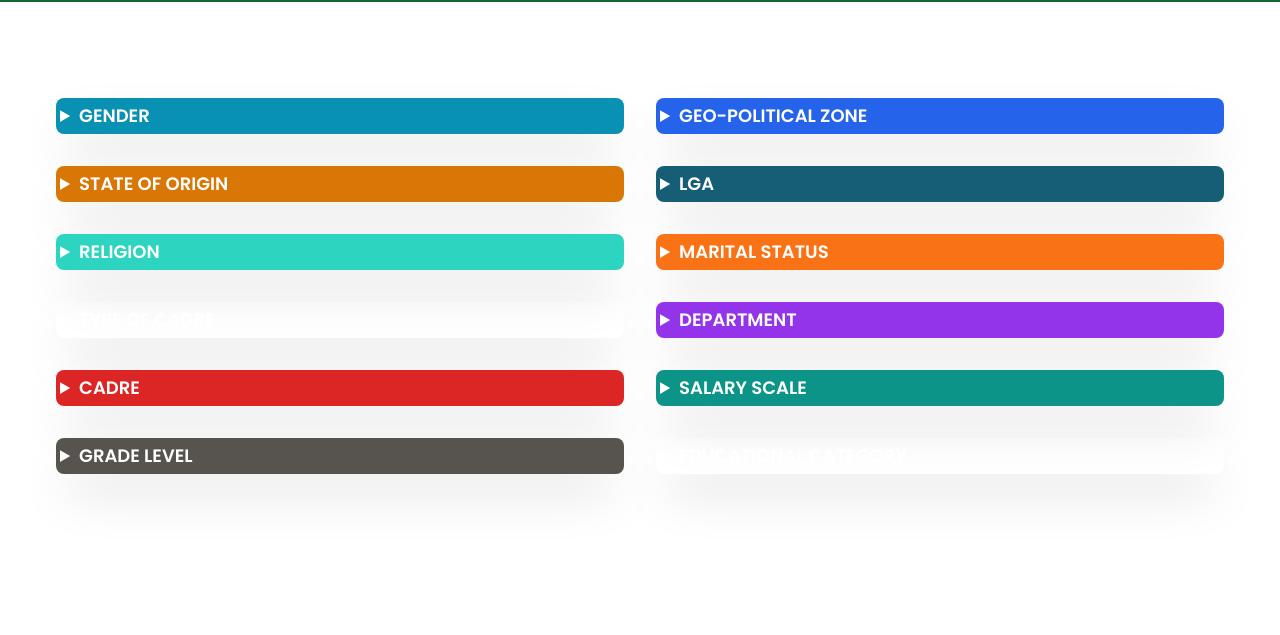
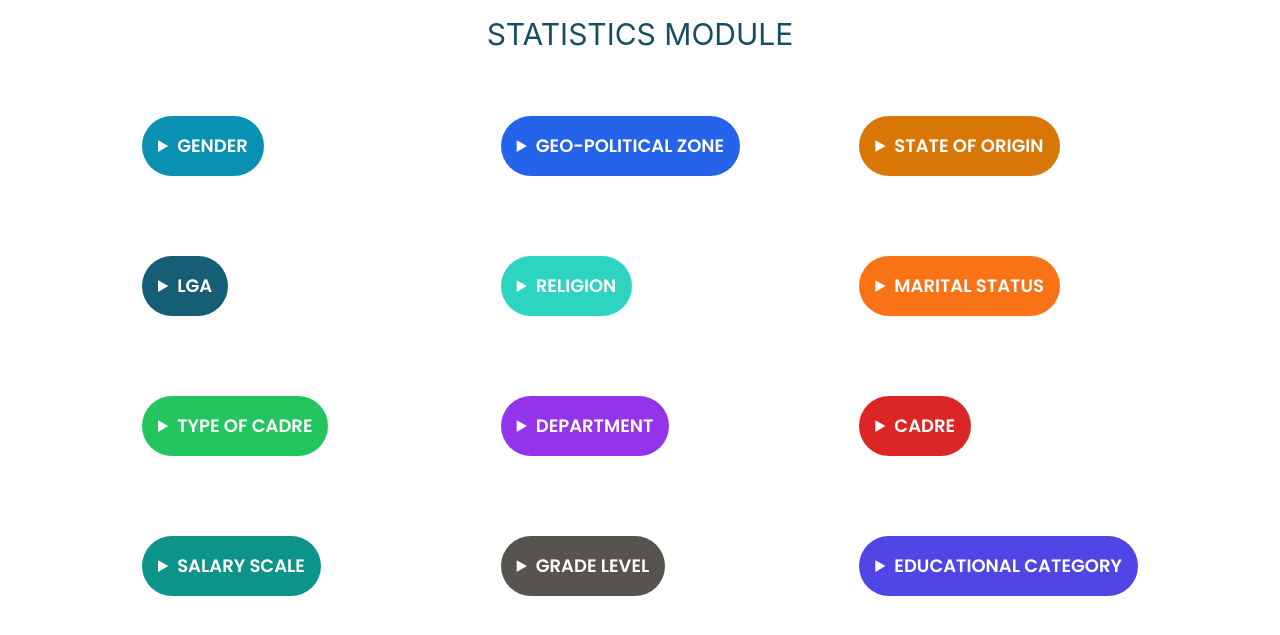
Before and after one commit to Raji-sys/enom-stable, a Django app: template staff/templates/stats.html in a window 1280 px wide. Shown: the part 26-661 px from the top of the page. Run offline with Django 3.2, Linux system fonts and the light colour scheme; the template is opened without the code that fills it, so the values that code supplies are empty; some libraries are stand-ins or nearby versions.

Commit message:
reasonably satisified with stats

```diff
--- a/staff/templates/stats.html
+++ b/staff/templates/stats.html
@@ -2,34 +2,37 @@
 <h1>Stats</h1>
 {% block title %}stats{% endblock%}
 {% block content %}
-<section class="flex text-center border-t-2 border-green-800"></section>
-<div class=" p-14 mt-10 max-sm:p-4 max-sm:mt-10 grid grid-cols-2 gap-8 max-sm:grid max-sm:grid-cols-2">
+<div class="justify-center text-center items-center flex">
+    <h2 class="text-cyan-900 p-2 rounded-xl text-3xl uppercase m-2">statistics module</h2>
+</div>
+<div class="flex justify-center items-center">
+<div class=" p-10 mt-2 max-sm:p-4 max-sm:mt-10 grid grid-cols-3 gap-20 max-sm:grid max-sm:grid-cols-2">
 <div>
 <details>
-    <summary class="bg-cyan-600 p-1 shadow-2xl text-white  text-lg rounded-lg">GENDER</summary>
-    <table class="justify-center table-auto mt-0 max-sm:flex p-2 flex">
-        <tbody class="uppercase shadow-2xl text-sm rounded-lg max-sm:p-16 p-4 overflow-x-auto mx-0 text-cyan-600 bg-white">
-            {%for g in gender_counts %}
-          <tr class=" text-sm">
+    <summary class="bg-cyan-600 p-4 text-white text-center text-lg rounded-full w-fit">GENDER</summary>
+    <table class="justify-center table-auto m-2 max-sm:flex p-2">
+        <tbody class="uppercase text-sm rounded-lg max-sm:p-16 p-4 overflow-x-auto mx-0 text-cyan-600 bg-white">
+            <tr class=" text-sm">
+              {%for g in gender_counts %}
             <th scope="col" class="border-2 p-2 ">{{g.gender}}</th>
-            <td class="border-2 p-2 text-center">{{g.pc}}</td>
+            <th class="border-2 p-2 text-center">{{g.pc}}</th>
+            {% endfor %}
           </tr>
-        {% endfor %}
         </tbody>
     </table>
 </details>
 </div>
 <div>
     <details>
-        <summary class="bg-blue-600 p-1 text-white  text-lg rounded-lg shadow-2xl">GEO-POLITICAL ZONE</summary>
-    <table class="justify-center table-auto mt-0 max-sm:flex p-2 flex">
-        <tbody class="uppercase shadow-2xl text-sm rounded-lg max-sm:p-16 p-4 overflow-x-auto mx-0 text-blue-700 bg-white">
+        <summary class="bg-blue-600 p-4 text-white text-lg rounded-full w-fit text-center">GEO-POLITICAL ZONE</summary>
+    <table class="justify-center table-auto  m-2 max-sm:flex p-2">
+        <tbody class="uppercase  text-sm rounded-lg max-sm:p-16 p-4 overflow-x-auto mx-0 text-blue-700 bg-white">
+            <tr class=" text-sm">
             {%for gz in geo_counts %}
-        <tr class=" text-sm">
             <th scope="col" class="border-2 p-2 ">{{gz.zone}}</th>
             <td class="border-2 p-2 text-center">{{gz.pc}}</td>
+            {%endfor%}
         </tr>
-        {%endfor%}
         </tbody>
     </table>
     </details>
@@ -37,15 +40,15 @@
 
 <div>
     <details>
-        <summary class=" bg-amber-600 p-1 text-white  text-lg shadow-2xl rounded-lg">STATE OF ORIGIN</summary>
-            <table class="justify-center table-auto mt-0 max-sm:flex p-2 flex">
-        <tbody class="uppercase shadow-2xl text-sm rounded-lg max-sm:p-16 p-4 overflow-x-auto mx-0 text-amber-600 bg-white">
-            {%for s in state_counts %}
+        <summary class=" bg-amber-600 p-4 text-white  text-lg rounded-full w-fit text-center">STATE OF ORIGIN</summary>
+            <table class="justify-center table-auto  m-2 max-sm:flex p-2">
+        <tbody class="uppercase  text-sm rounded-lg max-sm:p-16 p-4 overflow-x-auto mx-0 text-amber-600 bg-white">
             <tr class=" text-sm">
+                {%for s in state_counts %}
             <th scope="col" class="border-2 p-2 ">{{s.state}}</th>
             <td class="border-2 p-2 text-center">{{s.pc}}</td>
+            {%endfor%}
         </tr>
-        {%endfor%}
         </tbody>
     </table>
     </details>
@@ -53,15 +56,15 @@
 
 <div>
     <details>
-        <summary class=" bg-cyan-800 p-1 text-white  text-lg shadow-2xl rounded-lg">LGA</summary>
-    <table class="justify-center table-auto mt-0 max-sm:flex p-2 flex">
-        <tbody class="uppercase shadow-2xl text-sm rounded-lg max-sm:p-16 p-4 overflow-x-auto mx-0 text-cyan-800 bg-white">
-            {%for l in lga_counts%}
+        <summary class=" bg-cyan-800 p-4 text-white  text-lg rounded-full w-fit text-center">LGA</summary>
+    <table class="justify-center table-auto  m-2 max-sm:flex p-2">
+        <tbody class="uppercase  text-sm rounded-lg max-sm:p-16 p-4 overflow-x-auto mx-0 text-cyan-800 bg-white">
             <tr class=" text-sm">
+                {%for l in lga_counts%}
             <th scope="col" class="border-2 p-2 ">{{l.lga}}</th>
             <td class="border-2 p-2 text-center">{{l.pc}}</td>
+            {%endfor%}
         </tr>
-        {%endfor%}
         </tbody>
     </table>
     </details>
@@ -69,15 +72,15 @@
 
 <div>
     <details>
-        <summary class=" bg-teal-400 p-1 text-white  text-lg shadow-2xl rounded-lg">RELIGION</summary>
-        <table class="justify-center table-auto mt-0 max-sm:flex p-2 flex">
-        <tbody class="uppercase shadow-2xl text-sm rounded-lg max-sm:p-16 p-4 overflow-x-auto mx-0 text-teal-400 bg-white">
-            {%for r in religion_counts %}
+        <summary class=" bg-teal-400 p-4 text-white  text-lg rounded-full w-fit text-center">RELIGION</summary>
+        <table class="justify-center table-auto  m-2 max-sm:flex p-2">
+        <tbody class="uppercase  text-sm rounded-lg max-sm:p-16 p-4 overflow-x-auto mx-0 text-teal-400 bg-white">
             <tr class=" text-sm">
+                {%for r in religion_counts %}
             <th scope="col" class="border-2 p-2 ">{{r.religion}}</th>
             <td class="border-2 p-2 text-center">{{r.pc}}</td>
+            {%endfor%}
         </tr>
-        {%endfor%}
         </tbody>
     </table>
 </details>
@@ -85,15 +88,15 @@
 
 <div>
     <details>
-        <summary class=" bg-orange-500 p-1 text-white  text-lg shadow-2xl rounded-lg">MARITAL STATUS</summary>
-        <table class="justify-center table-auto mt-0 max-sm:flex p-2 flex">
-        <tbody class="uppercase shadow-2xl text-sm rounded-lg max-sm:p-16 p-4 overflow-x-auto mx-0 text-orange-500 bg-white">
-        {%for m in ms_counts %}
-        <tr class=" text-sm">
+        <summary class=" bg-orange-500 p-4 text-white  text-lg rounded-full w-fit text-center">MARITAL STATUS</summary>
+        <table class="justify-center table-auto  m-2 max-sm:flex p-2">
+        <tbody class="uppercase  text-sm rounded-lg max-sm:p-16 p-4 overflow-x-auto mx-0 text-orange-500 bg-white">
+            <tr class=" text-sm">
+            {%for m in ms_counts %}
             <th scope="col" class="border-2 p-2 ">{{m.marital_status}}</th>
             <td class="border-2 p-2 text-center">{{m.pc}}</td>
+            {%endfor%}
         </tr>
-        {%endfor%}
         </tbody>
     </table>
 </details>
@@ -101,15 +104,15 @@
 
 <div>
     <details>
-        <summary class=" bg-green-500 p-1 text-white  text-lg shadow-2xl rounded-lg">TYPE OF CADRE</summary>
-        <table class="justify-center table-auto mt-0 max-sm:flex p-2 flex">
-        <tbody class="uppercase shadow-2xl text-sm rounded-lg max-sm:p-16 p-4 overflow-x-auto mx-0 text-green-500 bg-white">
-            {%for t in tc_counts %}
+        <summary class=" bg-green-500 p-4 text-white  text-lg rounded-full w-fit text-center">TYPE OF CADRE</summary>
+        <table class="justify-center table-auto  m-2 max-sm:flex p-2">
+        <tbody class="uppercase  text-sm rounded-lg max-sm:p-16 p-4 overflow-x-auto mx-0 text-green-500 bg-white">
             <tr class=" text-sm">
+                {%for t in tc_counts %}
             <th scope="col" class="border-2 p-2 ">{{t.type_of_cadre}}</th>
             <td class="border-2 p-2 text-center">{{t.pc}}</td>
+            {%endfor%}
         </tr>
-        {%endfor%}
         </tbody>
     </table>
 </details>
@@ -117,15 +120,15 @@
 
 <div>
     <details>
-        <summary class=" bg-purple-600 p-1 text-white  text-lg shadow-2xl rounded-lg">DEPARTMENT</summary>
-        <table class="justify-center table-auto mt-0 max-sm:flex p-2 flex">
-        <tbody class="uppercase shadow-2xl text-sm rounded-lg max-sm:p-16 p-4 overflow-x-auto mx-0 text-purple-600 bg-white">
-            {%for d in department_counts%}
+        <summary class=" bg-purple-600 p-4 text-white  text-lg rounded-full w-fit text-center">DEPARTMENT</summary>
+        <table class="justify-center table-auto  m-2 max-sm:flex p-2">
+        <tbody class="uppercase  text-sm rounded-lg max-sm:p-16 p-4 overflow-x-auto mx-0 text-purple-600 bg-white">
             <tr class=" text-sm">
+                {%for d in department_counts%}
             <th scope="col" class="border-2 p-2 ">{{d.department}}</th>
             <td class="border-2 p-2 text-center">{{d.pc}}</td>
+            {%endfor%}
         </tr>
-        {%endfor%}
         </tbody>
     </table>
 </details>
@@ -133,15 +136,15 @@
 
 <div>
     <details>
-        <summary class=" bg-red-600 p-1 text-white  text-lg shadow-2xl rounded-lg">CADRE</summary>
-    <table class="justify-center table-auto mt-0 max-sm:flex p-2 flex">
-        <tbody class="uppercase shadow-2xl text-sm rounded-lg max-sm:p-16 p-4 overflow-x-auto mx-0 text-red-600 bg-white">
-            {%for c in cpost_counts %}
+        <summary class=" bg-red-600 p-4 text-white  text-lg rounded-full w-fit text-center">CADRE</summary>
+    <table class="justify-center table-auto  m-2 max-sm:flex p-2">
+        <tbody class="uppercase  text-sm rounded-lg max-sm:p-16 p-4 overflow-x-auto mx-0 text-red-600 bg-white">
             <tr class=" text-sm">
+                {%for c in cpost_counts %}
             <th scope="col" class="border-2 p-2 ">{{c.cpost}}</th>
             <td class="border-2 p-2 text-center">{{c.pc}}</td>
+            {%endfor%}
         </tr>
-        {%endfor%}
         </tbody>
     </table>
     </details>
@@ -149,15 +152,15 @@
 
 <div>
     <details>
-        <summary class=" bg-teal-600 p-1 text-white  text-lg shadow-2xl rounded-lg">SALARY SCALE</summary>
-    <table class="justify-center table-auto mt-0 max-sm:flex p-2 flex">
-        <tbody class="uppercase shadow-2xl text-sm rounded-lg max-sm:p-16 p-4 overflow-x-auto mx-0 text-teal-600 bg-white">
-            {%for ss in ss_counts %}
+        <summary class=" bg-teal-600 p-4 text-white  text-lg rounded-full w-fit text-center">SALARY SCALE</summary>
+    <table class="justify-center table-auto  m-2 max-sm:flex p-2">
+        <tbody class="uppercase  text-sm rounded-lg max-sm:p-16 p-4 overflow-x-auto mx-0 text-teal-600 bg-white">
             <tr class=" text-sm">
+                {%for ss in ss_counts %}
             <th scope="col" class="border-2 p-2 ">{{ss.salary_scale}}</th>
             <td class="border-2 p-2 text-center">{{ss.pc}}</td>
+            {%endfor%}
         </tr>
-        {%endfor%}
         </tbody>
     </table>
     </details>
@@ -165,15 +168,15 @@
 
 <div>
     <details>
-        <summary class=" bg-stone-600 p-1 text-white  text-lg shadow-2xl rounded-lg">GRADE LEVEL</summary>
-    <table class="justify-center table-auto mt-0 max-sm:flex p-2 flex">
-        <tbody class="uppercase shadow-2xl text-sm rounded-lg max-sm:p-16 p-4 overflow-x-auto mx-0 text-stone-600 bg-white">
-        {%for gl in gl_counts %}
-        <tr class=" text-sm">
+        <summary class=" bg-stone-600 p-4 text-white  text-lg rounded-full w-fit text-center">GRADE LEVEL</summary>
+    <table class="justify-center table-auto  m-2 max-sm:flex p-2">
+        <tbody class="uppercase  text-sm rounded-lg max-sm:p-16 p-4 overflow-x-auto mx-0 text-stone-600 bg-white">
+            <tr class=" text-sm">
+            {%for gl in gl_counts %}
             <th scope="col" class="border-2 p-2 ">{{gl.grade_level}}</th>
             <td class="border-2 p-2 text-center">{{gl.pc}}</td>
+            {%endfor%}
         </tr>
-        {%endfor%}
         </tbody>
     </table>
     </details>
@@ -181,23 +184,19 @@
 
 <div>
     <details>
-        <summary class=" bg-indigo-600 p-1 text-white  text-lg shadow-2xl rounded-lg">EDUCATIONAL CATEGORY</summary>
-    <table class="justify-center table-auto mt-0 max-sm:flex p-2 flex">
-        <tbody class="uppercase shadow-2xl text-sm rounded-lg max-sm:p-16 p-4 overflow-x-auto mx-0 text-indigo-600 bg-white">
-            {%for sc in sc_counts%}
+        <summary class=" bg-indigo-600 p-4 text-white  text-lg rounded-full w-fit text-center">EDUCATIONAL CATEGORY</summary>
+    <table class="justify-center table-auto  m-2 max-sm:flex p-2">
+        <tbody class="uppercase  text-sm rounded-lg max-sm:p-16 p-4 overflow-x-auto mx-0 text-indigo-600 bg-white">
             <tr class=" text-sm">
+                {% for sc in sc_counts %}
             <th scope="col" class="border-2 p-2 ">{{sc.school_category}}</th>
             <td class="border-2 p-2 text-center">{{sc.pc}}</td>
+            {%endfor%}
         </tr>
-        {%endfor%}
         </tbody>
     </table>
     </details>
 </div>
-
-
-
 </div>
 <div>
-
 {% endblock %}
--- a/theme/static/css/dist/styles.css
+++ b/theme/static/css/dist/styles.css
@@ -972,6 +976,10 @@ select {
   grid-template-columns: repeat(2, minmax(0, 1fr));
 }
 
+.grid-cols-3 {
+  grid-template-columns: repeat(3, minmax(0, 1fr));
+}
+
 .flex-row {
   flex-direction: row;
 }
@@ -1032,6 +1040,14 @@ select {
   gap: 2rem;
 }
 
+.gap-14 {
+  gap: 3.5rem;
+}
+
+.gap-20 {
+  gap: 5rem;
+}
+
 .overflow-hidden {
   overflow: hidden;
 }
@@ -1285,6 +1301,11 @@ select {
   background-color: rgb(249 250 251 / var(--tw-bg-opacity));
 }
 
+.bg-green-500 {
+  --tw-bg-opacity: 1;
+  background-color: rgb(34 197 94 / var(--tw-bg-opacity));
+}
+
 .bg-green-600 {
   --tw-bg-opacity: 1;
   background-color: rgb(22 163 74 / var(--tw-bg-opacity));
@@ -1295,6 +1316,11 @@ select {
   background-color: rgb(21 128 61 / var(--tw-bg-opacity));
 }
 
+.bg-indigo-600 {
+  --tw-bg-opacity: 1;
+  background-color: rgb(79 70 229 / var(--tw-bg-opacity));
+}
+
 .bg-indigo-700 {
   --tw-bg-opacity: 1;
   background-color: rgb(67 56 202 / var(--tw-bg-opacity));
@@ -1641,6 +1670,11 @@ select {
   line-height: 1rem;
 }
 
+.text-3xl {
+  font-size: 1.875rem;
+  line-height: 2.25rem;
+}
+
 .font-bold {
   font-weight: 700;
 }
```
Also changed, not shown: other parts of theme/static/css/dist/styles.css (+25 -8 lines).
